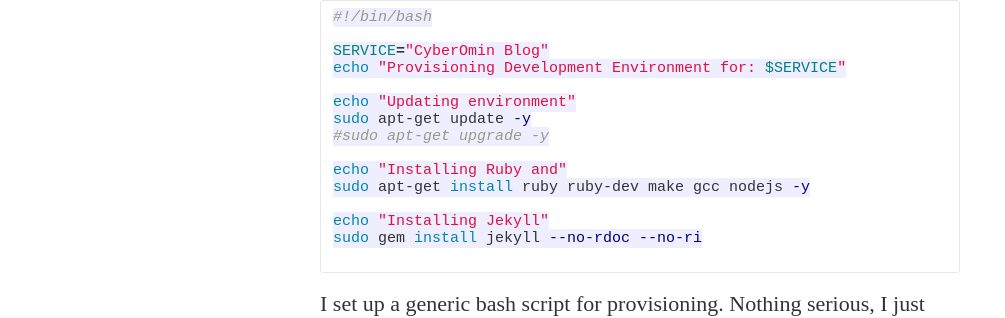
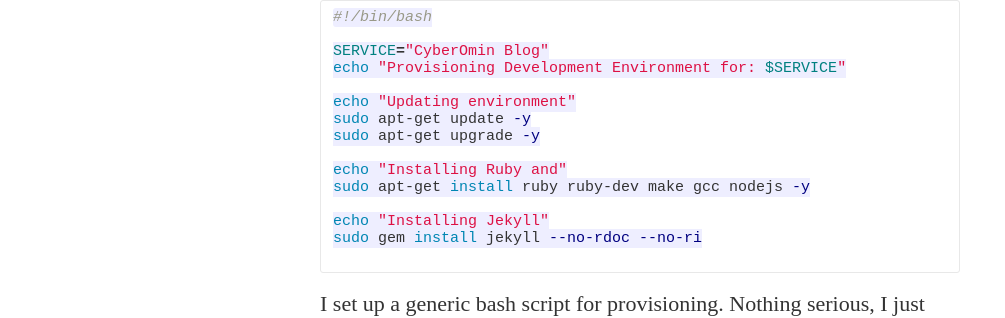
Before and after one commit to cyberomin/cyberomin.github.io, a Jekyll site: the page built from _posts/2015-10-07-vagrant-jekyll.markdown, in a window 1280 px wide and 900 px high, scrolled down 1237 px. Shown: the part 132-450 px from the top of the window, without its empty margins (0-1005 px from the left). Built offline with Jekyll 4.4.1, drawn with Linux system fonts in a browser that asks for light colours; nearby versions of some CDN libraries; some web fonts are replaced; library files that are not in the unit come from our copies; Markdown is read by kramdown in place of the engine named in the settings; comment, search, counter and statistics services are not loaded.

Commit message:
Removed comment from bash file

```diff
--- a/_posts/2015-10-07-vagrant-jekyll.markdown
+++ b/_posts/2015-10-07-vagrant-jekyll.markdown
@@ -52,7 +52,7 @@
 
 echo "Updating environment"
 sudo apt-get update -y
-#sudo apt-get upgrade -y
+sudo apt-get upgrade -y
 
 echo "Installing Ruby and"
 sudo apt-get install ruby ruby-dev make gcc nodejs -y
```
